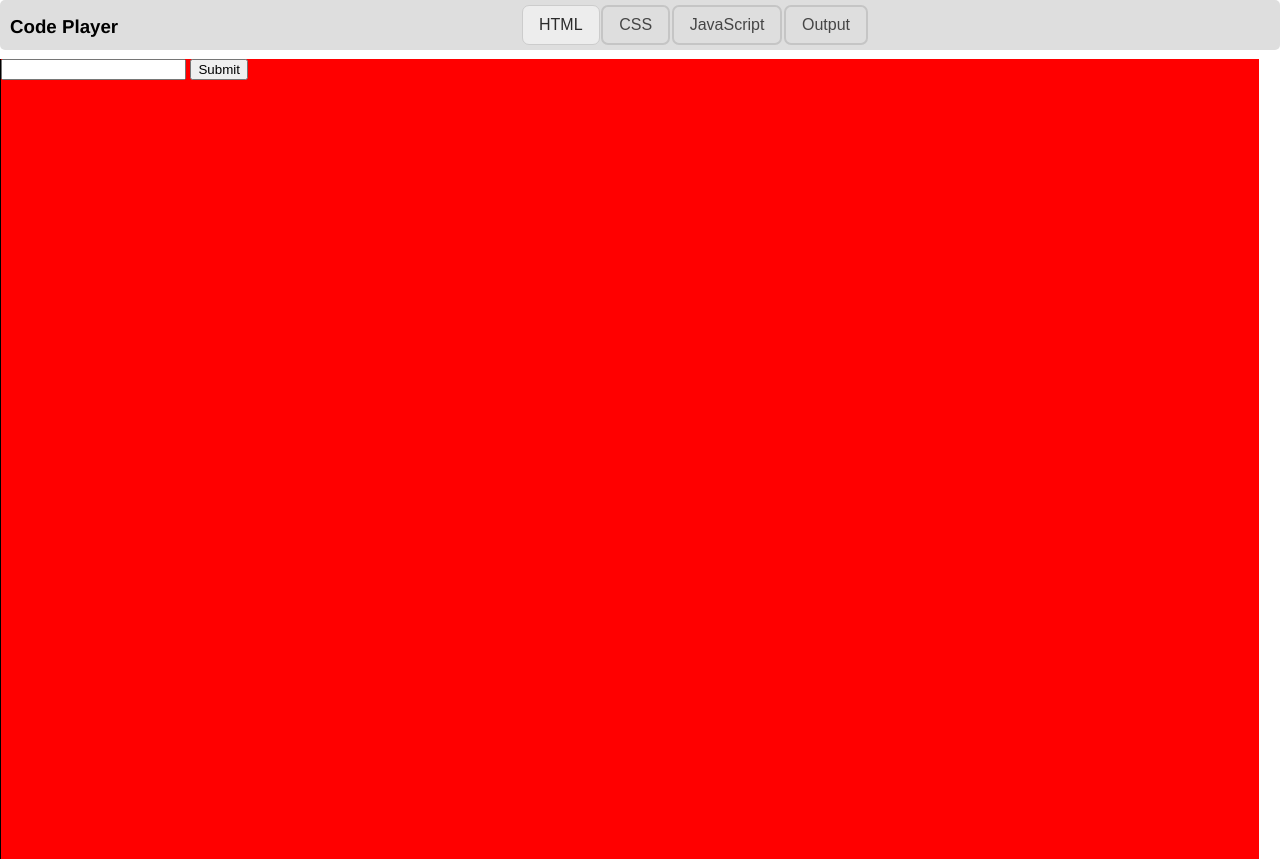
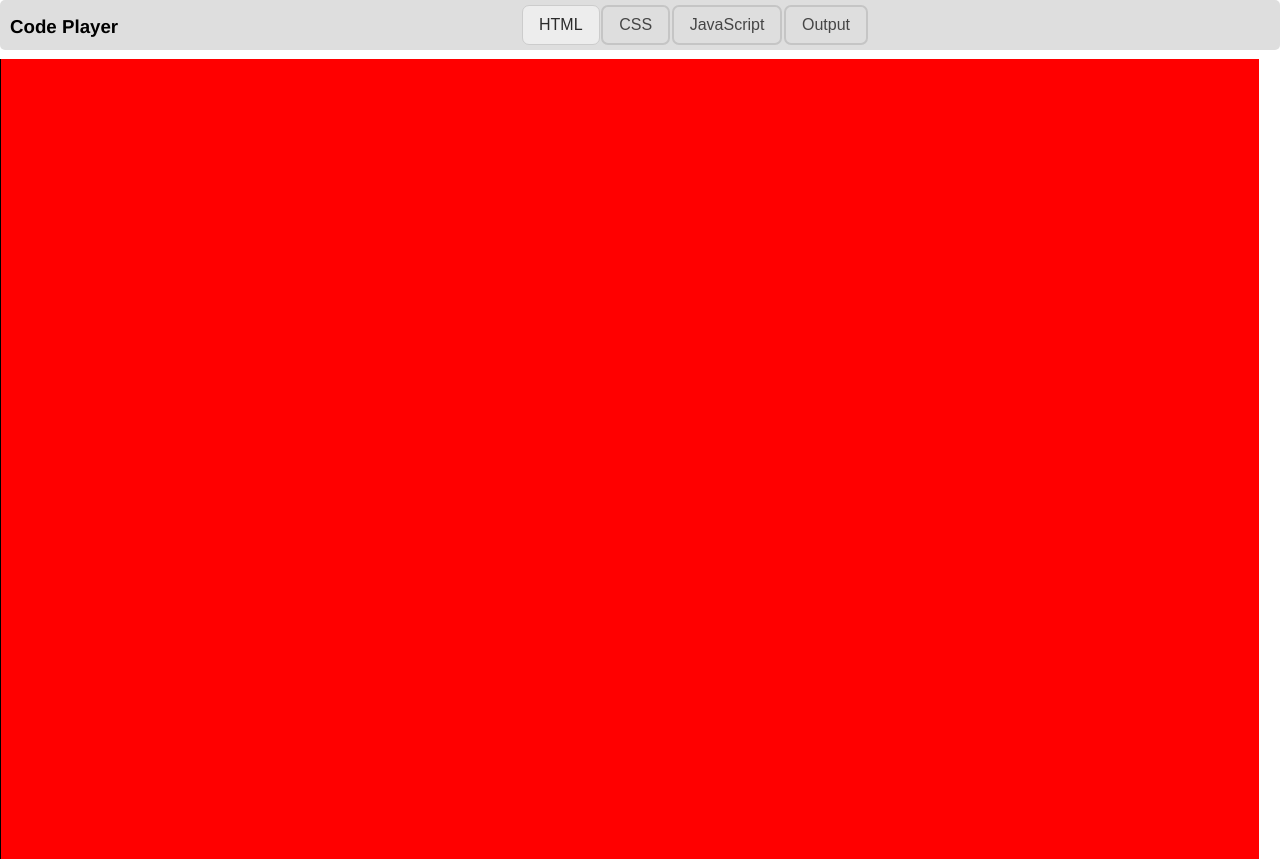
Before and after one commit to diego-kleinman/diego-kleinman.github.io, a plain HTML site: page index.html in a window 1280 px wide. Both pictures are taken after a click on the button "HTML". Drawn offline with nearby package versions, Linux system fonts and the light colour scheme; no server answers.

Commit message:
Update index.html

```diff
--- a/index.html
+++ b/index.html
@@ -77,17 +77,13 @@
 
     <div class="writingDiv">
 
-        <div class="writingDiv" id="htmlDiv" style="background-color: red;border-left: 1px black solid;display: none;">
-            <input type="text" id="htmlText">
-            <input type="submit" value="Submit" id="submitButton">
+        <div contenteditable="true" class="writingDiv" id="htmlDiv" style="background-color: red;border-left: 1px black solid;display: none;">
         </div>
 
-        <div class="writingDiv" id="cssDiv" style="background-color: blue;border-left: 1px black solid;display: none;">
-            <input type="text" id="cssText">
+        <div contenteditable="true" class="writingDiv" id="cssDiv" style="background-color: blue;border-left: 1px black solid;display: none;">
         </div>
 
-        <div class="writingDiv" id="jsDiv" style="background-color: green;border-left: 1px black solid;display: none;">
-            <input type="text" id="jsText">
+        <div contenteditable="true" class="writingDiv" id="jsDiv" style="background-color: green;border-left: 1px black solid;display: none;">
         </div>
 
         <div class="writingDiv" id="outputDiv"
@@ -211,97 +207,8 @@
             }
         })
 
-        $.ajax({
-            type: "GET",
-            url: 'https://diego-kleinman.github.io/',
-            dataType: 'html',
-            success: function (data) {
-                var x = $(data).filter('#htmlText').html()
-                console.log(`${x}`);
-            }
-        });
-
-        // $.get('https://diego-kleinman.github.io/', function (data) {
-
-        //     var htmlContent = $(data).filter('#htmlDiv').html();
-        //     var cssContent = $(data).find('#cssDiv').html();
-        //     var jsContent = $(data).find('#jsDiv').html();
-        //     var aux = $('#outputDiv').load('https://diego-kleinman.github.io/' + ' #htmlDiv');
-
-        //     console.log(`${htmlContent}`);
-
-        //     console.log(`${cssContent}`);
-
-        //     console.log(`${jsContent}`);
-
-        //     console.log(`${aux}`);
-        //     //console.log(`${data}`);
-
-        // })
-
-        // $.ajax({
-        //     url: 'https://diego-kleinman.github.io/',
-        //     type: 'GET',
-        //     success: function (data) {
-
-        //         var htmlContent = $(data).find('#htmlDiv').html();
-        //         var cssContent = $(data).find('#cssDiv').html();
-        //         var jsContent = $(data).find('#jsDiv').html();
-
-        //         console.log(htmlContent);
-
-        //         console.log(cssContent);
-
-        //         console.log(jsContent);
-        //         // $.ajax({
-        //         //     url: 'output.html',
-        //         //     success: function (data) {
-        //         //         $(htmlContent).appendTo("body");
-        //         //         $(cssContent).appendTo("style");
-        //         //         $(jsContent).appendTo("script");
-
-        //         //         $("#outputDiv").html("<iframe src='output.html'></iframe>");
-
-        //         //     }
-        //         // })
-        //     }
-        // });
-
-        // $.ajax({
-        //     url: 'cssInput.css',
-        //     type: 'SET',
-        //     success: function (data) {
-
-        //         var htmlContent = $(data).find('#htmlDiv').html();
-        //         var cssContent = $(data).find('#cssDiv').html();
-        //         var jsContent = $(data).find('#jsDiv').html();
-        //     }
-        // });
-
-
-        $("#submitButton").click(function () {
-
-            $("#loadDiv").load("https://diego-kleinman.github.io/ #htmlText", function () {
-                alert("function worked");
-            });
-
-            //$("#loadDiv").html()
-
-            console.log($("#loadDiv").html());
-        })
-
-        // $(document).ready(function () {
-        //     $("#submitButton").click(function () {
-        //         $("#loadDiv").load("https://diego-kleinman.github.io/ #htmlText");
-        //     });
-        // });
-
-        //$('#content').html($(data).find('#firstHeading').html());
     </script>
 
-    <div id="loadDiv">
-
-    </div>
 </body>
 
 
```
